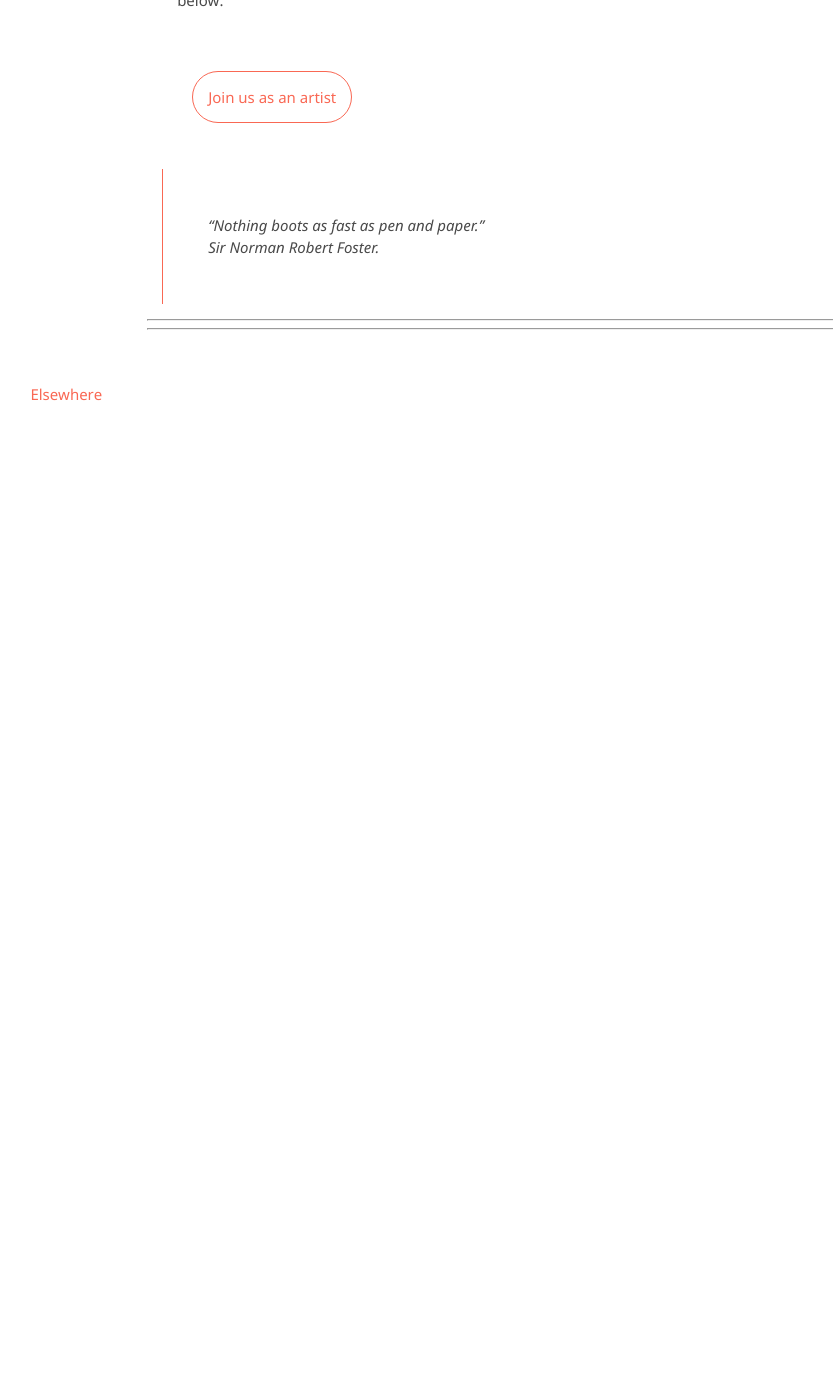
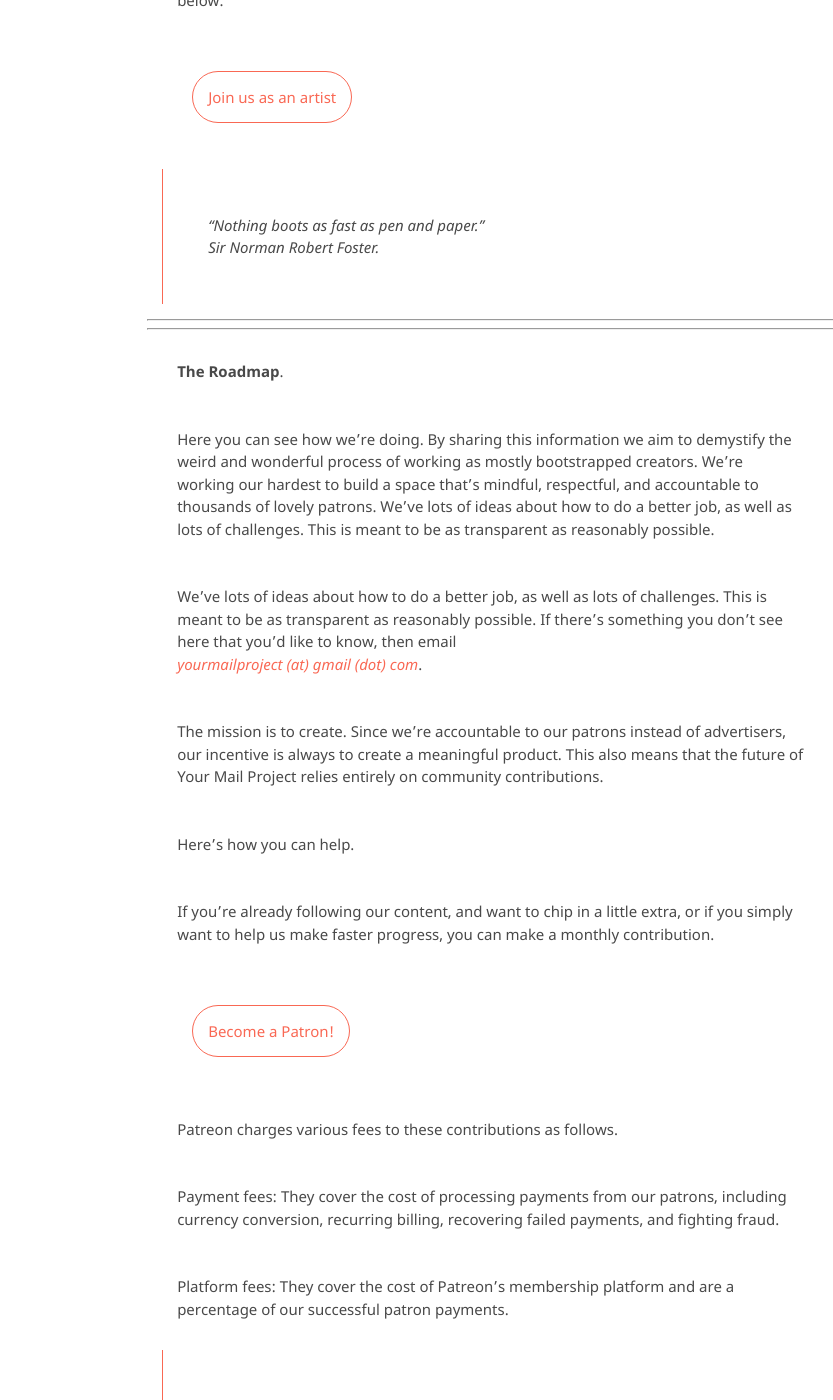
Before and after one commit to kvshvlin/yourmailproject, a Jekyll site: the page built from index.md, in a window 1280 px wide and 1400 px high, scrolled down 5341 px. Shown: the whole window, without its empty margins (251-1084 px from the left). Built offline with Jekyll 4.4.1, drawn with Linux system fonts in a browser that asks for light colours; our own code applies the rules of GitHub Pages for plain Markdown files; before the commit the page ends 5971 px from its top, so only the background shows below that; some of the changed text lies outside the part shown.

Commit message:
Update index.md

```diff
--- a/index.md
+++ b/index.md
@@ -166,3 +166,40 @@
 
 ***
 ***
+
+**The Roadmap**.
+
+Here you can see how we're doing. By sharing this information we aim to demystify the weird and wonderful process of working as mostly bootstrapped creators. We're working our hardest to build a space that’s mindful, respectful, and accountable to thousands of lovely patrons. We've lots of ideas about how to do a better job, as well as lots of challenges. This is meant to be as transparent as reasonably possible.
+
+We’ve lots of ideas about how to do a better job, as well as lots of challenges. This is meant to be as transparent as reasonably possible. If there’s something you don’t see here that you’d like to know, then email
+[_yourmailproject (at) gmail (dot) com_](mailto: yourmailproject@gmail.com).
+
+The mission is to create. Since we're accountable to our patrons instead of advertisers, our incentive is always to create a meaningful product. This also means that the future of Your Mail Project relies entirely on community contributions.
+
+Here’s how you can help.
+
+If you’re already following our content, and want to chip in a little extra, or if you simply want to help us make faster progress, you can make a monthly contribution.
+
+<div class="roadmap-spacer-1"></div>
+
+<p>
+<a class="btn" href="https://www.patreon.com/yourmailproject?fan_landing=true" target="_blank">Become a Patron!</a><br>
+</p>
+
+<div class="roadmap-spacer-2"></div>
+
+Patreon charges various fees to these contributions as follows.
+
+Payment fees: They cover the cost of processing payments from our patrons, including currency conversion, recurring billing, recovering failed payments, and fighting fraud.
+
+Platform fees: They cover the cost of Patreon’s membership platform and are a percentage of our successful patron payments.
+
+> Payment Amount — Rate per successful payment.
+> $3 or less — 5% + $0.10
+> Over $3 — 2.9% + $0.30
+> Additional 1% for non-US PayPal payments
+
+The remainder enables Your Mail Project to sustain a bunch of things like coffee, logistics, operations, packaging, pizza, shipping to customers, support to artists, tech support, this website, &c.
+
+> "I’ve spent a life chasing stories to tell when I’m old."
+> Duncan Penn, Atticus Poetry.
```
